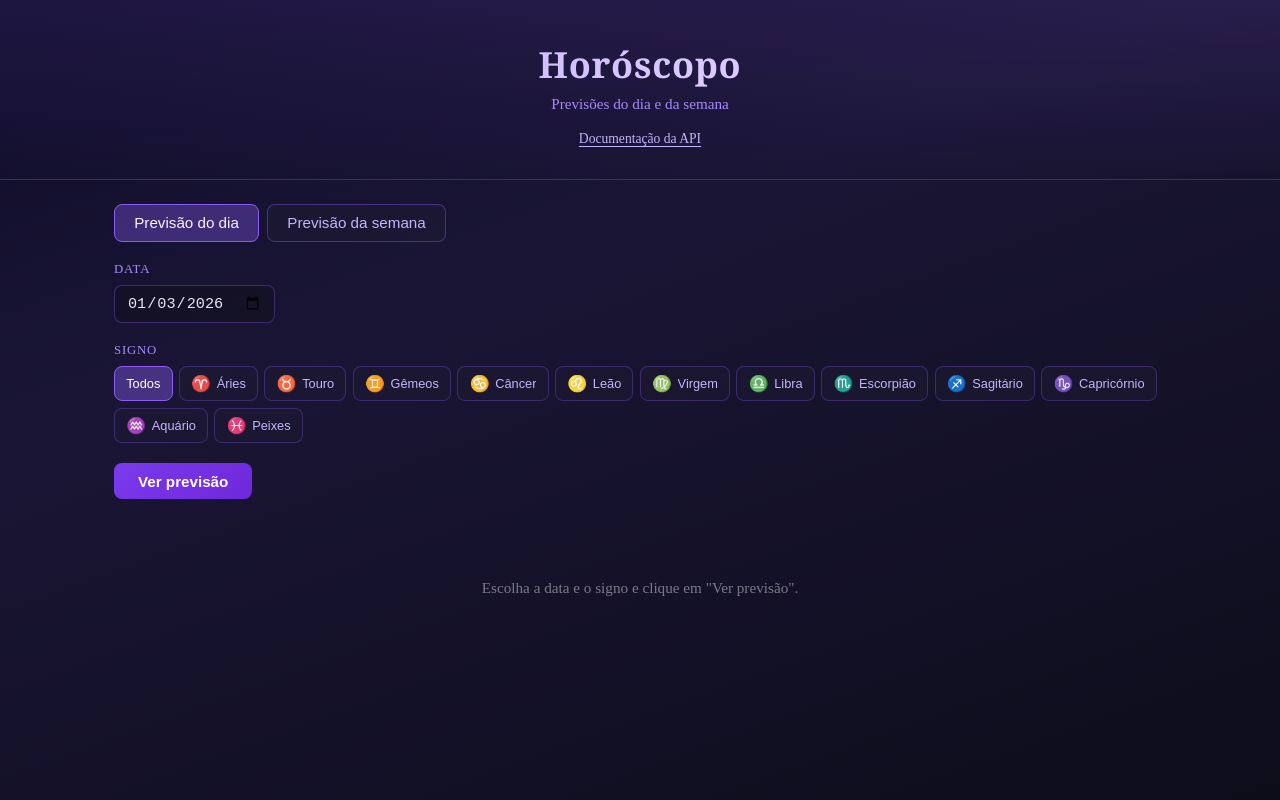
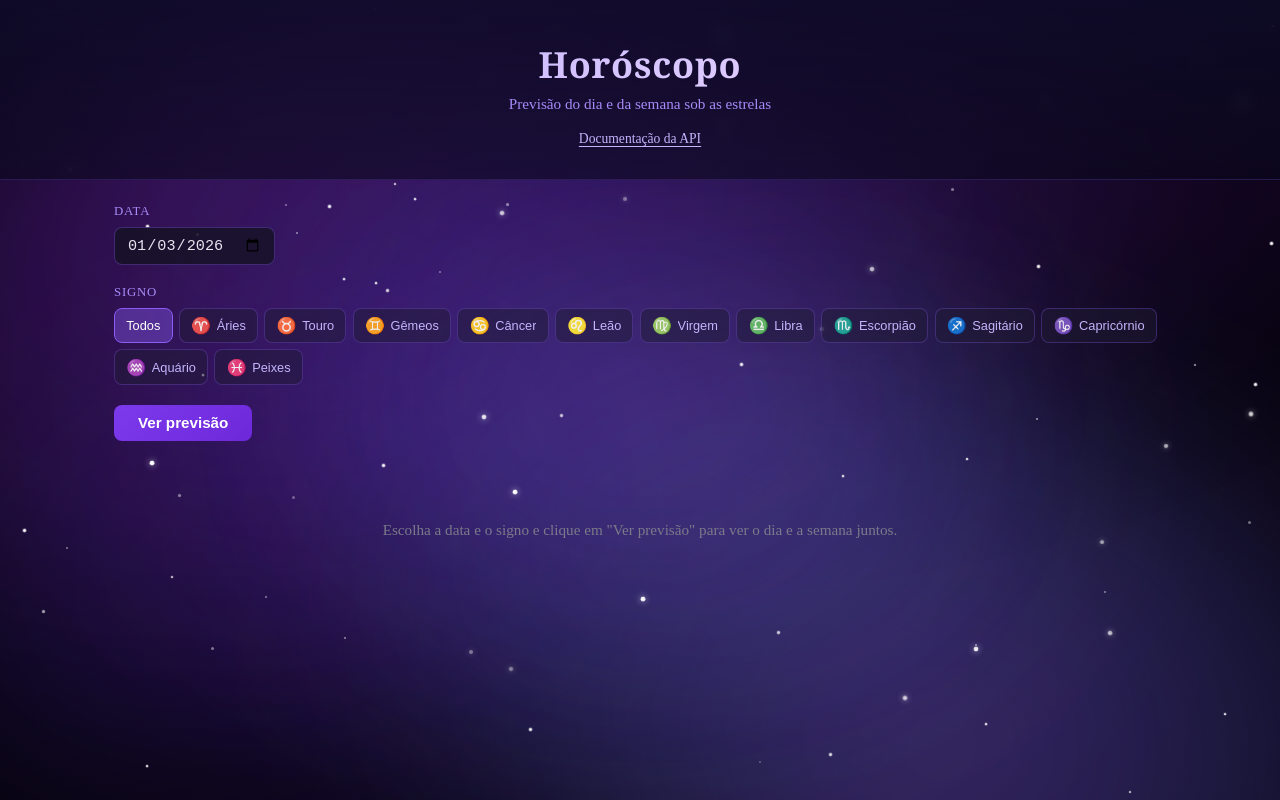
Before and after one commit to douglasotoni/web-nodejs-horoscopo, a Next.js app: page /horoscope in a window 1280 px wide. Built offline with nearby package versions, Linux system fonts and the light colour scheme.

Commit message:
layout nebulosa

```diff
--- a/app/horoscope/horoscope.module.css
+++ b/app/horoscope/horoscope.module.css
@@ -1,14 +1,204 @@
+/* ========== Fundo espacial: estrelas + nebulosas ========== */
 .page {
   min-height: 100vh;
-  background: linear-gradient(160deg, #0f0c29 0%, #1a1535 35%, #0d0d1a 100%);
   color: #e8e4f0;
+  position: relative;
+  isolation: isolate;
+}
+
+.spaceBg {
+  position: fixed;
+  inset: 0;
+  z-index: 0;
+  overflow: hidden;
+  background:
+    radial-gradient(ellipse 100% 50% at 80% 20%, rgba(30, 10, 50, 0.5) 0%, transparent 50%),
+    radial-gradient(ellipse 80% 60% at 20% 80%, rgba(15, 5, 35, 0.6) 0%, transparent 55%),
+    radial-gradient(ellipse 120% 100% at 50% 50%, #0f0818 0%, #080410 50%, #030206 100%);
+}
+
+/* Camada base de névoa suave */
+.nebulaBase {
+  position: absolute;
+  inset: -20%;
+  background: radial-gradient(
+    ellipse 80% 60% at 50% 30%,
+    rgba(88, 28, 135, 0.15) 0%,
+    rgba(59, 7, 100, 0.08) 30%,
+    transparent 60%
+  );
+  filter: blur(60px);
+  animation: nebulaFloat 25s ease-in-out infinite;
+}
+
+@keyframes nebulaFloat {
+  0%, 100% { opacity: 0.8; transform: scale(1) translate(0, 0); }
+  50% { opacity: 1; transform: scale(1.05) translate(2%, -1%); }
+}
+
+/* Nebulosas individuais - formato nuvem com múltiplos gradientes */
+.nebula {
+  position: absolute;
+  border-radius: 50%;
+  transform-origin: 50% 50%;
+  animation: nebulaRotate 90s linear infinite;
+}
+
+/* Nebulosa 1 - roxo/magenta grande, topo */
+.nebula1 {
+  width: 140%;
+  height: 85vh;
+  top: -25%;
+  left: -20%;
+  filter: blur(100px);
+  opacity: 0.7;
+  animation-duration: 110s;
+  animation-direction: reverse;
+  background: radial-gradient(
+    circle at 30% 40%,
+    rgba(147, 51, 234, 0.5) 0%,
+    rgba(126, 34, 206, 0.35) 25%,
+    rgba(88, 28, 135, 0.2) 50%,
+    transparent 70%
+  );
+}
+
+/* Nebulosa 2 - violeta, canto inferior direito */
+.nebula2 {
+  width: 100%;
+  height: 75vh;
+  bottom: -20%;
+  right: -15%;
+  filter: blur(90px);
+  opacity: 0.6;
+  background: radial-gradient(
+    circle at 60% 60%,
+    rgba(139, 92, 246, 0.45) 0%,
+    rgba(99, 102, 241, 0.25) 35%,
+    rgba(79, 70, 229, 0.12) 55%,
+    transparent 75%
+  );
+  animation: nebulaRotate 130s linear infinite, nebulaPulse 12s ease-in-out infinite;
+}
+
+/* Nebulosa 3 - centro-esquerda, azul-violeta */
+.nebula3 {
+  width: 80%;
+  height: 55vh;
+  top: 35%;
+  left: -10%;
+  filter: blur(85px);
+  opacity: 0.55;
+  animation-duration: 95s;
+  animation-direction: reverse;
+  background: radial-gradient(
+    circle at 40% 50%,
+    rgba(126, 34, 206, 0.35) 0%,
+    rgba(67, 56, 202, 0.2) 40%,
+    transparent 65%
+  );
+}
+
+/* Nebulosa 4 - azul profundo, meio da tela */
+.nebula4 {
+  width: 120%;
+  height: 70vh;
+  top: 15%;
+  left: -10%;
+  filter: blur(110px);
+  opacity: 0.4;
+  background: radial-gradient(
+    circle at 50% 50%,
+    rgba(49, 46, 129, 0.3) 0%,
+    rgba(37, 99, 235, 0.15) 30%,
+    transparent 60%
+  );
+  animation: nebulaRotate 140s linear infinite, nebulaPulse 15s ease-in-out infinite 1s;
+}
+
+/* Nebulosa 5 - rosa/violeta suave */
+.nebula5 {
+  width: 90%;
+  height: 50vh;
+  bottom: 10%;
+  left: 10%;
+  filter: blur(95px);
+  opacity: 0.5;
+  animation-duration: 100s;
+  animation-direction: reverse;
+  background: radial-gradient(
+    circle at 50% 50%,
+    rgba(192, 132, 252, 0.25) 0%,
+    rgba(167, 139, 250, 0.15) 40%,
+    transparent 70%
+  );
+}
+
+/* Nebulosa 6 - brilho central sutil (só pulso, sem rotação) */
+.nebula6 {
+  position: absolute;
+  width: 70%;
+  height: 50vh;
+  top: 50%;
+  left: 50%;
+  transform: translate(-50%, -50%);
+  border-radius: 50%;
+  filter: blur(100px);
+  opacity: 0.4;
+  animation: nebulaPulse 18s ease-in-out infinite 0.5s;
+  background: radial-gradient(
+    circle at 50% 50%,
+    rgba(139, 92, 246, 0.25) 0%,
+    rgba(124, 58, 237, 0.12) 50%,
+    transparent 70%
+  );
+}
+
+@keyframes nebulaRotate {
+  from { transform: rotate(0deg); }
+  to { transform: rotate(360deg); }
+}
+
+@keyframes nebulaPulse {
+  0%, 100% { opacity: 0.5; }
+  50% { opacity: 0.85; }
+}
+
+.starsLayer {
+  position: absolute;
+  inset: 0;
+  z-index: 1;
+}
+
+.star {
+  position: absolute;
+  border-radius: 50%;
+  background: #fff;
+  animation: starTwinkle ease-in-out infinite;
+  /* duration e delay vêm do inline style por estrela */
+}
+
+.starSmall { width: 2px; height: 2px; }
+.starMedium { width: 3px; height: 3px; }
+.starLarge { width: 4px; height: 4px; box-shadow: 0 0 6px rgba(255,255,255,0.8); }
+
+@keyframes starTwinkle {
+  0%, 100% { opacity: var(--star-opacity-min, 0.4); transform: scale(1); }
+  50% { opacity: 1; transform: scale(1.2); }
+}
+
+.pageContent {
+  position: relative;
+  z-index: 1;
+  min-height: 100vh;
 }
 
 .header {
   padding: 2.5rem 1.5rem 2rem;
   text-align: center;
-  background: linear-gradient(180deg, rgba(139, 92, 246, 0.12) 0%, transparent 100%);
-  border-bottom: 1px solid rgba(139, 92, 246, 0.25);
+  background: linear-gradient(180deg, rgba(15, 12, 41, 0.85) 0%, rgba(10, 8, 28, 0.6) 100%);
+  border-bottom: 1px solid rgba(139, 92, 246, 0.2);
+  backdrop-filter: blur(8px);
 }
 
 .headerInner {
@@ -54,34 +244,6 @@
 
 .controls {
   margin-bottom: 2rem;
-}
-
-.tabs {
-  display: flex;
-  gap: 0.5rem;
-  margin-bottom: 1.25rem;
-}
-
-.tab {
-  padding: 0.6rem 1.2rem;
-  border: 1px solid rgba(139, 92, 246, 0.4);
-  border-radius: 8px;
-  background: rgba(30, 27, 50, 0.6);
-  color: #c4b5fd;
-  font-size: 0.95rem;
-  cursor: pointer;
-  transition: background 0.2s, border-color 0.2s, color 0.2s;
-}
-
-.tab:hover {
-  background: rgba(139, 92, 246, 0.15);
-  border-color: rgba(139, 92, 246, 0.6);
-}
-
-.tabActive {
-  background: rgba(139, 92, 246, 0.35);
-  border-color: #8b5cf6;
-  color: #f5f3ff;
 }
 
 .filters {
@@ -307,6 +469,62 @@
   box-shadow: 0 4px 12px rgba(124, 58, 237, 0.4);
 }
 
+.cardLuckyRow {
+  display: flex;
+  gap: 0.5rem;
+  margin-top: 0.5rem;
+  flex-wrap: wrap;
+}
+
+.cardLuckyPill {
+  display: inline-flex;
+  align-items: center;
+  gap: 0.35rem;
+  font-size: 0.75rem;
+  color: #c4b5fd;
+  background: rgba(139, 92, 246, 0.25);
+  padding: 0.3rem 0.6rem;
+  border-radius: 8px;
+  border: 1px solid rgba(139, 92, 246, 0.3);
+}
+
+.cardLuckyPillLabel {
+  text-transform: uppercase;
+  letter-spacing: 0.05em;
+  opacity: 0.9;
+}
+
+.cardSectionTitle {
+  font-size: 0.78rem;
+  text-transform: uppercase;
+  letter-spacing: 0.1em;
+  color: #a78bfa;
+  margin: 0 0 0.6rem;
+  display: flex;
+  align-items: center;
+  gap: 0.5rem;
+}
+
+.cardSectionTitle::after {
+  content: '';
+  flex: 1;
+  height: 1px;
+  background: linear-gradient(90deg, rgba(139, 92, 246, 0.4), transparent);
+}
+
+.cardSectionWeekly {
+  margin-top: 1.25rem;
+  padding-top: 1.25rem;
+  border-top: 1px solid rgba(139, 92, 246, 0.2);
+}
+
+.cardWeeklyText {
+  font-size: 0.92rem;
+  line-height: 1.6;
+  color: #d4d0e0;
+  margin: 0;
+}
+
 /* ---- Corpo do card ---- */
 .cardBody {
   padding: 1.35rem 1.35rem 1.5rem;
--- a/app/horoscope/page.tsx
+++ b/app/horoscope/page.tsx
@@ -1,6 +1,6 @@
 'use client'
 
-import { useState, useCallback } from 'react'
+import { useState, useCallback, useMemo } from 'react'
 import styles from './horoscope.module.css'
 
 const SIGNS = [
@@ -17,6 +17,8 @@ const SIGNS = [
   { id: 'aquarius', name: 'Aquário', symbol: '♒' },
   { id: 'pisces', name: 'Peixes', symbol: '♓' }
 ] as const
+
+const SIGN_IDS = SIGNS.map(s => s.id)
 
 type SignId = (typeof SIGNS)[number]['id']
 
@@ -54,6 +56,12 @@ interface WeeklyPrediction {
   luckyNumber: number
 }
 
+type CombinedItem = {
+  sign: string
+  daily: DailyPrediction
+  weekly: WeeklyPrediction
+}
+
 function formatDateBR(dateStr: string): string {
   const [y, m, d] = dateStr.split('-').map(Number)
   const date = new Date(y, m - 1, d)
@@ -64,14 +72,40 @@ function todayISO(): string {
   return new Date().toISOString().slice(0, 10)
 }
 
+// Gera estrelas com posição e efeito aleatórios pela página (uma vez por carregamento)
+function useStarPositions(count: number) {
+  return useMemo(() => {
+    const list: {
+      left: number
+      top: number
+      size: 'small' | 'medium' | 'large'
+      delay: number
+      duration: number
+      opacityMin: number
+    }[] = []
+    for (let i = 0; i < count; i++) {
+      list.push({
+        left: Math.random() * 100,
+        top: Math.random() * 100,
+        size: ['small', 'medium', 'large'][Math.floor(Math.random() * 3)] as 'small' | 'medium' | 'large',
+        delay: Math.random() * 4,
+        duration: 2 + Math.random() * 3,
+        opacityMin: 0.2 + Math.random() * 0.35
+      })
+    }
+    return list
+  }, [count])
+}
+
 export default function HoroscopePage() {
-  const [mode, setMode] = useState<'daily' | 'weekly'>('daily')
   const [date, setDate] = useState(todayISO())
   const [selectedSign, setSelectedSign] = useState<SignId | 'all'>('all')
   const [loading, setLoading] = useState(false)
   const [error, setError] = useState<string | null>(null)
   const [dailyData, setDailyData] = useState<DailyPrediction | DailyPrediction[] | null>(null)
   const [weeklyData, setWeeklyData] = useState<WeeklyPrediction | WeeklyPrediction[] | null>(null)
+
+  const stars = useStarPositions(85)
 
   const fetchData = useCallback(async () => {
     setError(null)
@@ -81,19 +115,16 @@ export default function HoroscopePage() {
     if (selectedSign !== 'all') params.set('sign', selectedSign)
 
     try {
-      if (mode === 'daily') {
-        const res = await fetch(`/api/horoscope/daily?${params}`)
-        if (!res.ok) throw new Error(await res.text())
-        const data = await res.json()
-        setDailyData(data)
-        setWeeklyData(null)
-      } else {
-        const res = await fetch(`/api/horoscope/weekly?${params}`)
-        if (!res.ok) throw new Error(await res.text())
-        const data = await res.json()
-        setWeeklyData(data)
-        setDailyData(null)
-      }
+      const [dailyRes, weeklyRes] = await Promise.all([
+        fetch(`/api/horoscope/daily?${params}`),
+        fetch(`/api/horoscope/weekly?${params}`)
+      ])
+      if (!dailyRes.ok) throw new Error(await dailyRes.text())
+      if (!weeklyRes.ok) throw new Error(await weeklyRes.text())
+      const daily = await dailyRes.json()
+      const weekly = await weeklyRes.json()
+      setDailyData(daily)
+      setWeeklyData(weekly)
     } catch (e) {
       setError(e instanceof Error ? e.message : 'Erro ao carregar previsões')
       setDailyData(null)
@@ -101,43 +132,63 @@ export default function HoroscopePage() {
     } finally {
       setLoading(false)
     }
-  }, [mode, date, selectedSign])
+  }, [date, selectedSign])
 
-  const predictions = mode === 'daily' ? dailyData : weeklyData
-  const isArray = Array.isArray(predictions)
-  const list = isArray ? predictions : predictions ? [predictions] : []
+  const combinedList: CombinedItem[] = useMemo(() => {
+    if (dailyData == null || weeklyData == null) return []
+    const dailyList = Array.isArray(dailyData) ? dailyData : [dailyData]
+    const weeklyList = Array.isArray(weeklyData) ? weeklyData : [weeklyData]
+    const bySign = (arr: (DailyPrediction | WeeklyPrediction)[], sign: string) =>
+      arr.find(p => p.sign === sign)
+    return SIGN_IDS.map(sign => {
+      const daily = bySign(dailyList, sign) as DailyPrediction | undefined
+      const weekly = bySign(weeklyList, sign) as WeeklyPrediction | undefined
+      if (daily && weekly) return { sign, daily, weekly }
+      return null
+    }).filter((x): x is CombinedItem => x !== null)
+  }, [dailyData, weeklyData])
 
   const signName = (signId: string) => SIGNS.find(s => s.id === signId)?.name ?? signId
 
   return (
     <div className={styles.page}>
+      {/* Fundo espacial */}
+      <div className={styles.spaceBg} aria-hidden>
+        <div className={styles.nebulaBase} />
+        <div className={styles.nebula + ' ' + styles.nebula1} />
+        <div className={styles.nebula + ' ' + styles.nebula2} />
+        <div className={styles.nebula + ' ' + styles.nebula3} />
+        <div className={styles.nebula + ' ' + styles.nebula4} />
+        <div className={styles.nebula + ' ' + styles.nebula5} />
+        <div className={styles.nebula6} />
+        <div className={styles.starsLayer}>
+          {stars.map((s, i) => (
+            <span
+              key={i}
+              className={`${styles.star} ${s.size === 'large' ? styles.starLarge : s.size === 'medium' ? styles.starMedium : styles.starSmall}`}
+              style={{
+                left: `${s.left}%`,
+                top: `${s.top}%`,
+                animationDelay: `${s.delay}s`,
+                animationDuration: `${s.duration}s`,
+                ['--star-opacity-min' as string]: s.opacityMin
+              }}
+            />
+          ))}
+        </div>
+      </div>
+
+      <div className={styles.pageContent}>
         <header className={styles.header}>
           <div className={styles.headerInner}>
             <h1 className={styles.title}>Horóscopo</h1>
-          <p className={styles.subtitle}>Previsões do dia e da semana</p>
+            <p className={styles.subtitle}>Previsão do dia e da semana sob as estrelas</p>
             <a href="/" className={styles.apiLink}>Documentação da API</a>
           </div>
         </header>
 
         <main className={styles.main}>
           <section className={styles.controls}>
-          <div className={styles.tabs}>
-            <button
-              type="button"
-              className={mode === 'daily' ? `${styles.tab} ${styles.tabActive}` : styles.tab}
-              onClick={() => setMode('daily')}
-            >
-              Previsão do dia
-            </button>
-            <button
-              type="button"
-              className={mode === 'weekly' ? `${styles.tab} ${styles.tabActive}` : styles.tab}
-              onClick={() => setMode('weekly')}
-            >
-              Previsão da semana
-            </button>
-          </div>
-
             <div className={styles.filters}>
               <div className={styles.field}>
                 <label htmlFor="horoscope-date" className={styles.fieldLabel}>Data</label>
@@ -190,43 +241,41 @@ export default function HoroscopePage() {
             </div>
           )}
 
-        {predictions !== null && !error && (
+          {combinedList.length > 0 && !error && (
             <section className={styles.results}>
               <p className={styles.resultsMeta}>
-              {mode === 'daily' ? 'Previsão do dia' : 'Previsão da semana'}
-              {date && ` — ${formatDateBR(date)}`}
+                Previsão do dia e da semana — {date && formatDateBR(date)}
                 {selectedSign !== 'all' && ` — ${signName(selectedSign)}`}
               </p>
 
               <div className={styles.cards}>
-              {list.map((item: DailyPrediction | WeeklyPrediction) => {
-                const daily = mode === 'daily' ? (item as DailyPrediction) : null
-                const hasDailyExtras = daily && (daily.loveAdvice || daily.careerAdvice || daily.practicalAdvice || daily.crystal || daily.mantra || daily.impactPhrase || daily.energyLevel != null || daily.luckyColor)
-                const energyLevel = daily?.energyLevel != null ? Math.min(10, Math.max(1, daily.energyLevel)) : 0
+                {combinedList.map(({ sign, daily, weekly }) => {
+                  const hasDailyExtras = !!(daily.loveAdvice || daily.careerAdvice || daily.practicalAdvice || daily.crystal || daily.mantra || daily.impactPhrase || daily.energyLevel != null || daily.luckyColor)
+                  const energyLevel = daily.energyLevel != null ? Math.min(10, Math.max(1, daily.energyLevel)) : 0
                   const colorMap: Record<string, string> = {
                     vermelho: '#dc2626', laranja: '#ea580c', amarelo: '#ca8a04', verde: '#16a34a',
                     azul: '#2563eb', roxo: '#7c3aed', rosa: '#db2777', preto: '#1f2937',
                     branco: '#f5f5f5', dourado: '#d97706', prata: '#9ca3af', coral: '#f97316'
                   }
-                const luckyColorHex = daily?.luckyColor
+                  const luckyColorHex = daily.luckyColor
                     ? (colorMap[daily.luckyColor.toLowerCase().trim()] ?? '#8b5cf6')
                     : null
 
                   return (
                     <article
-                    key={`${item.sign}-${(item as DailyPrediction).weekday ?? (item as WeeklyPrediction).isoWeek}`}
+                      key={sign}
                       className={styles.card}
                     >
                       <header className={styles.cardHeader}>
                         <div className={styles.cardHeaderTop}>
                           <div className={styles.cardSymbolWrap}>
                             <span className={styles.cardSymbol}>
-                            {SIGNS.find(s => s.id === item.sign)?.symbol ?? '☆'}
+                              {SIGNS.find(s => s.id === sign)?.symbol ?? '☆'}
                             </span>
                           </div>
                           <div className={styles.cardTitleWrap}>
-                          <h2 className={styles.cardTitle}>{signName(item.sign)}</h2>
-                          {daily?.element != null || daily?.rulingPlanet != null ? (
+                            <h2 className={styles.cardTitle}>{signName(sign)}</h2>
+                            {(daily.element != null && daily.element !== '') || (daily.rulingPlanet != null && daily.rulingPlanet !== '') ? (
                               <div className={styles.cardMeta}>
                                 {daily.element != null && daily.element !== '' && (
                                   <span className={styles.cardMetaPill}>{daily.element}</span>
@@ -236,21 +285,29 @@ export default function HoroscopePage() {
                                 )}
                               </div>
                             ) : null}
+                            <div className={styles.cardLuckyRow}>
+                              <span className={styles.cardLuckyPill}>
+                                <span className={styles.cardLuckyPillLabel}>Dia</span>
+                                <span>{daily.luckyNumber}</span>
+                              </span>
+                              <span className={styles.cardLuckyPill}>
+                                <span className={styles.cardLuckyPillLabel}>Semana</span>
+                                <span>{weekly.luckyNumber}</span>
+                              </span>
                             </div>
                           </div>
-                      <div className={styles.cardLuckyWrap} title="Número da sorte">
-                        {item.luckyNumber}
                         </div>
                       </header>
 
                       <div className={styles.cardBody}>
-                      <p className={styles.cardLead}>{item.text}</p>
+                        <p className={styles.cardSectionTitle}>Previsão do dia</p>
+                        <p className={styles.cardLead}>{daily.text}</p>
 
                         {hasDailyExtras && (
                           <>
                             <div className={styles.cardDivider} aria-hidden />
 
-                          {(energyLevel > 0 || daily?.luckyColor || daily?.crystal) && (
+                            {(energyLevel > 0 || daily.luckyColor || daily.crystal) && (
                               <div className={styles.cardQuickRow}>
                                 {energyLevel > 0 && (
                                   <div className={styles.cardQuickItem}>
@@ -265,7 +322,7 @@ export default function HoroscopePage() {
                                     </div>
                                   </div>
                                 )}
-                              {daily?.luckyColor && (
+                                {daily.luckyColor && (
                                   <div className={styles.cardQuickItem}>
                                     <span
                                       className={styles.cardColorSwatch}
@@ -275,16 +332,16 @@ export default function HoroscopePage() {
                                     <span>{daily.luckyColor}</span>
                                   </div>
                                 )}
-                              {daily?.crystal && (
+                                {daily.crystal && (
                                   <div className={styles.cardQuickItem}>
                                     <span className={styles.cardQuickLabel}>Cristal</span>
-                                  <span>{(daily as DailyPrediction).crystal}</span>
+                                    <span>{daily.crystal}</span>
                                   </div>
                                 )}
                               </div>
                             )}
 
-                          {daily?.loveAdvice && (
+                            {daily.loveAdvice && (
                               <div className={styles.cardBlock}>
                                 <div className={styles.cardBlockLabel}>
                                   <span className={styles.cardBlockLabelIcon}>♥</span>
@@ -293,7 +350,7 @@ export default function HoroscopePage() {
                                 <p className={styles.cardBlockText}>{daily.loveAdvice}</p>
                               </div>
                             )}
-                          {daily?.careerAdvice && (
+                            {daily.careerAdvice && (
                               <div className={styles.cardBlock}>
                                 <div className={styles.cardBlockLabel}>
                                   <span className={styles.cardBlockLabelIcon}>◆</span>
@@ -302,7 +359,7 @@ export default function HoroscopePage() {
                                 <p className={styles.cardBlockText}>{daily.careerAdvice}</p>
                               </div>
                             )}
-                          {daily?.practicalAdvice && (
+                            {daily.practicalAdvice && (
                               <div className={styles.cardBlock}>
                                 <div className={styles.cardBlockLabel}>
                                   <span className={styles.cardBlockLabelIcon}>✦</span>
@@ -312,19 +369,24 @@ export default function HoroscopePage() {
                               </div>
                             )}
 
-                          {daily?.mantra && (
+                            {daily.mantra && (
                               <div className={styles.cardMantraWrap}>
                                 <p className={styles.cardMantra}>{daily.mantra}</p>
                               </div>
                             )}
 
-                          {daily?.impactPhrase && (
+                            {daily.impactPhrase && (
                               <div className={styles.cardImpactWrap}>
                                 <p className={styles.cardImpact}>{daily.impactPhrase}</p>
                               </div>
                             )}
                           </>
                         )}
+
+                        <div className={styles.cardSectionWeekly}>
+                          <p className={styles.cardSectionTitle}>Previsão da semana</p>
+                          <p className={styles.cardWeeklyText}>{weekly.text}</p>
+                        </div>
                       </div>
                     </article>
                   )
@@ -333,10 +395,11 @@ export default function HoroscopePage() {
             </section>
           )}
 
-        {predictions === null && !loading && !error && (
-          <p className={styles.hint}>Escolha a data e o signo e clique em &quot;Ver previsão&quot;.</p>
+          {combinedList.length === 0 && !loading && !error && (
+            <p className={styles.hint}>Escolha a data e o signo e clique em &quot;Ver previsão&quot; para ver o dia e a semana juntos.</p>
           )}
         </main>
       </div>
+    </div>
   )
 }
```
Lines whose indentation alone changed are shown as unchanged.
